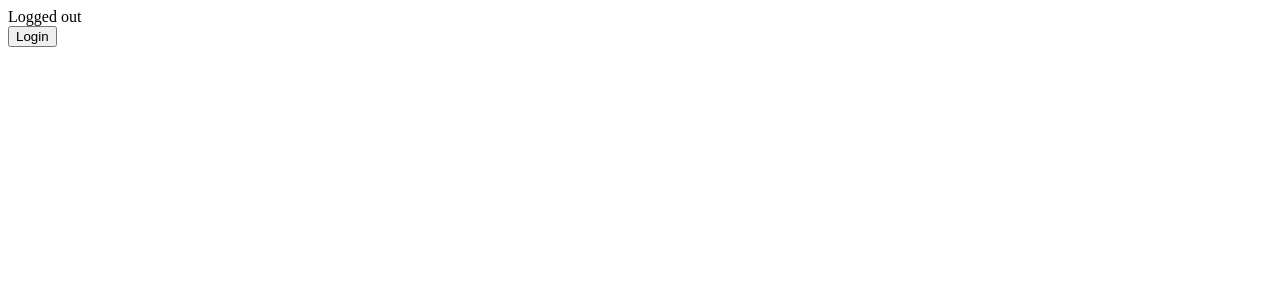
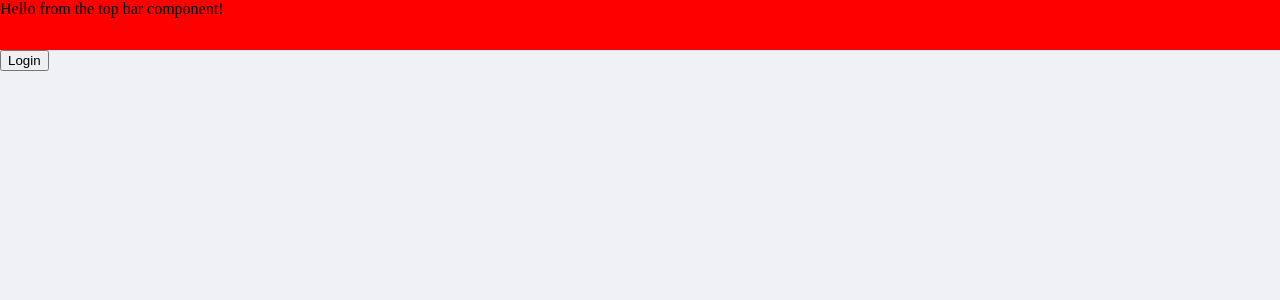
Before and after one commit to nhsufi/Penni, a React (Create React App) app in the folder client/: page / in a window 1280 px wide. Shown: the top 300 px of the page. Built offline with nearby package versions, Linux system fonts and the light colour scheme; no server answers.

Commit message:
Figuring out the styling solution

```diff
--- a/client/public/index.html
+++ b/client/public/index.html
@@ -1,15 +1,16 @@
 <!DOCTYPE html>
 <html lang="en">
+
 <head>
   <meta charset="utf-8" />
   <link rel="icon" href="%PUBLIC_URL%/favicon.ico" />
   <meta name="viewport" content="width=device-width, initial-scale=1" />
   <meta name="theme-color" content="#000000" />
-    <meta
-      name="description"
-      content="Web site created using create-react-app"
-    />
+  <meta name="description" content="Web site created using create-react-app" />
   <link rel="apple-touch-icon" href="%PUBLIC_URL%/logo192.png" />
+  <link rel="stylesheet" href="https://fonts.googleapis.com/css?family=Roboto:300,400,500,700&display=swap" />
+  <link rel="stylesheet" href="https://fonts.googleapis.com/icon?family=Material+Icons" />
+
   <!--
       manifest.json provides metadata used when your web app is installed on a
       user's mobile device or desktop. See https://developers.google.com/web/fundamentals/web-app-manifest/
@@ -24,9 +25,10 @@
       work correctly both with client-side routing and a non-root public URL.
       Learn how to configure a non-root public URL by running `npm run build`.
     -->
-    <title>React App</title>
+  <title>Penni</title>
 </head>
-  <body>
+
+<body style="margin: 0; height: 100vh; width: 100vw; background-color: #F0F1F6;">
   <noscript>You need to enable JavaScript to run this app.</noscript>
   <div id="root"></div>
   <!--
@@ -40,4 +42,5 @@
       To create a production bundle, use `npm run build` or `yarn build`.
     -->
 </body>
+
 </html>
--- a/client/src/index.tsx
+++ b/client/src/index.tsx
@@ -1,8 +1,9 @@
 import React from "react";
 import ReactDOM from "react-dom";
+import { Auth0Provider } from "@auth0/auth0-react";
+
 import App from "./App";
 import * as serviceWorker from "./serviceWorker";
-import { Auth0Provider } from "@auth0/auth0-react";
 
 ReactDOM.render(
   <React.StrictMode>
--- a/client/src/pages/Home.tsx
+++ b/client/src/pages/Home/Home.tsx
@@ -1,7 +1,8 @@
 import React from "react";
 import { useAuth0 } from "@auth0/auth0-react";
 import { Link } from "react-router-dom";
-import { ROUTER_ROUTES } from "../routes";
+import { ROUTER_ROUTES } from "../../routes";
+import TopBar from "./TopBar";
 
 const Home = () => {
   const {
@@ -35,7 +36,7 @@ const Home = () => {
     </>
   ) : (
     <>
-      <div>Logged out</div>
+      <TopBar></TopBar>
       <button
         onClick={() =>
           loginWithRedirect({
--- /dev/null
+++ b/client/src/pages/Home/TopBar.tsx
@@ -0,0 +1,13 @@
+import React from "react";
+import { styled } from "@material-ui/core/styles";
+
+const StyledWrapper = styled("div")({
+  height: 50,
+  backgroundColor: "red",
+});
+
+const TopBar = () => {
+  return <StyledWrapper>Hello from the top bar component!</StyledWrapper>;
+};
+
+export default TopBar;
--- /dev/null
+++ b/client/src/pages/Home/index.ts
@@ -0,0 +1,3 @@
+import Home from "./Home";
+
+export default Home;
--- a/client/tsconfig.json
+++ b/client/tsconfig.json
@@ -15,7 +15,7 @@
     "resolveJsonModule": true,
     "isolatedModules": true,
     "noEmit": true,
-    "jsx": "react",
+    "jsx": "react-jsx",
     "esModuleInterop": true
   },
   "include": ["src/**/*"],
```
Lines whose indentation alone changed are shown as unchanged.
